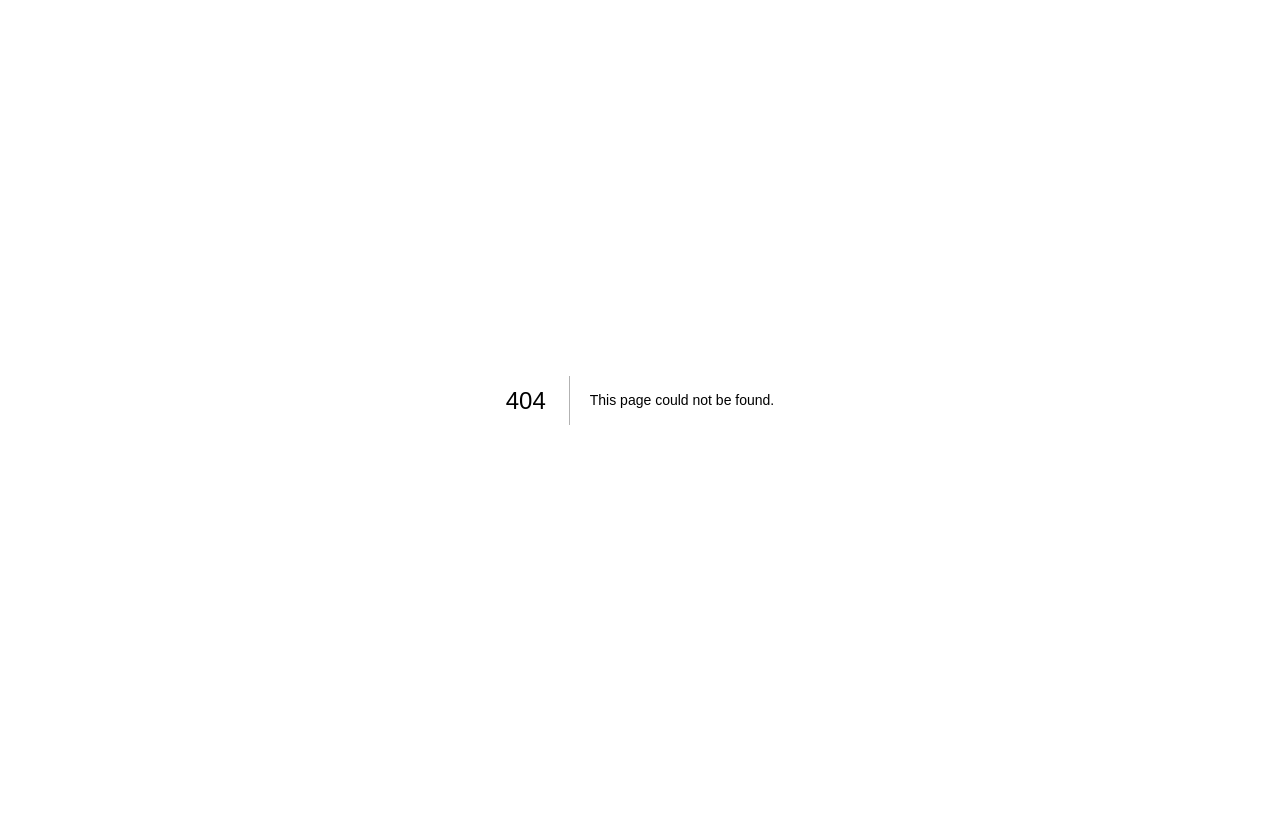
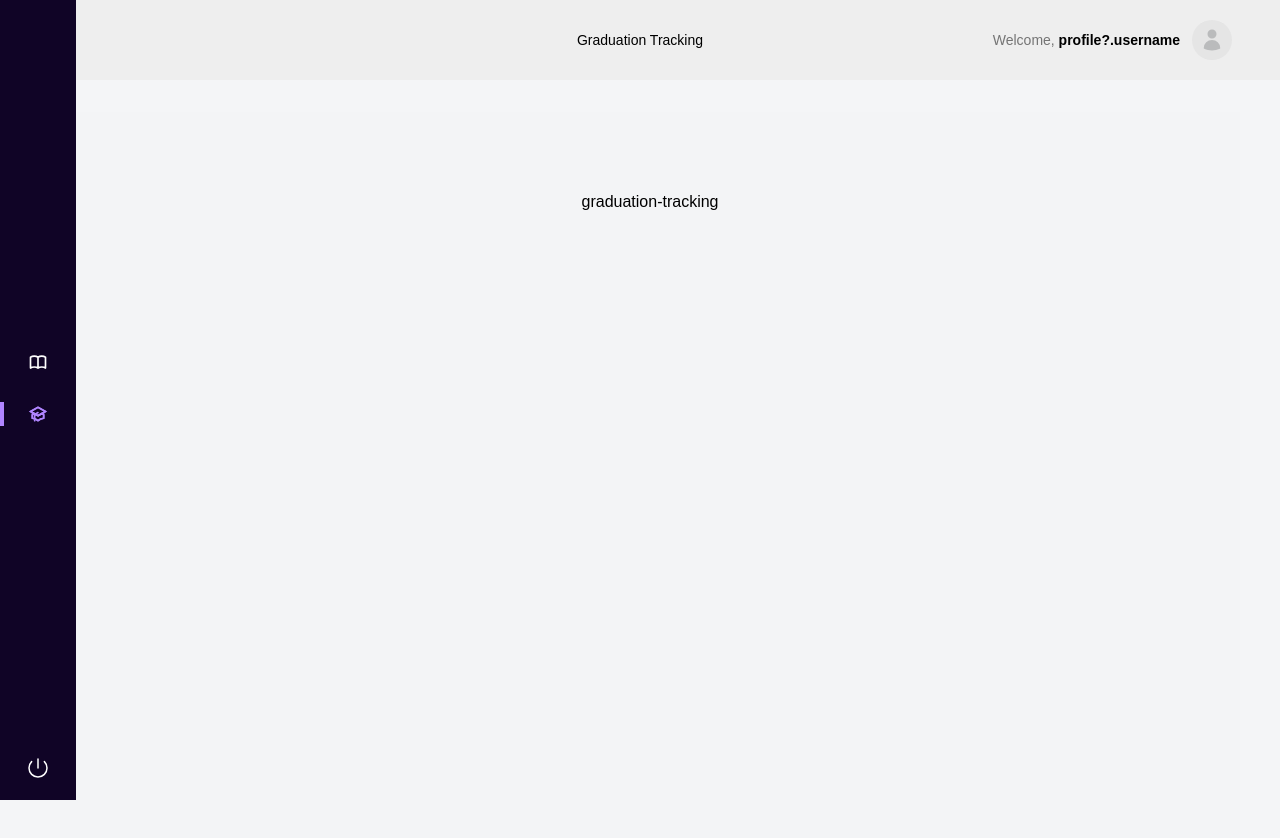
Before and after one commit to pawakrai/scholastic-planner-ms, a Next.js app in the folder scholastic-planner-fe/: page /graduation-tracking in a window 1280 px wide. Before the commit this address had no page. Shown: the top 838 px of the page. Before the commit the page ends 800 px from the top, so only its background shows below. Built offline with nearby package versions, Linux system fonts and the light colour scheme.

Commit message:
Update navigation

```diff
--- a/scholastic-planner-fe/components/common/Layout/Layout.tsx
+++ b/scholastic-planner-fe/components/common/Layout/Layout.tsx
@@ -5,7 +5,7 @@
 import AuthenticationCheck from "@/hoc/AuthenticationCheck";
 import { Permission } from "@/utils/permissions";
 import { usePermission } from "@/contexts/auth/permission-context";
-import { UserIcon } from "@heroicons/react/outline";
+import { navigatorList } from "@/pages/_navigatorList";
 
 interface Props {
   children: JSX.Element;
@@ -29,27 +29,6 @@
   name: string;
   // permission: Permission[];
 }
-
-const navigatorList: NavigatorProps[] = [
-  {
-    icon: <UserIcon className="w-5" />,
-    pathName: "investor-management",
-    slug: "/investor-management",
-    name: "Investor management",
-    subMenu: [
-      {
-        slug: "/investor-list",
-        pathName: ["investor-list", "update-investor"],
-        name: "Investor management",
-      },
-      {
-        slug: "/draft-investor-list",
-        pathName: ["draft-investor-list", "create"],
-        name: "Draft investor management",
-      },
-    ],
-  },
-];
 
 const Layout: FC<Props> = ({ children, pageProps }: Props) => {
   const { hasPermission } = usePermission();
@@ -85,9 +64,9 @@
       router.push(`${navigator[0]?.slug}${navigator[0]?.subMenu[0].slug}`);
     }
 
-    if (!pageProps.mainPage && !hasPermission(...pageProps.permission)) {
-      router.push("/");
-    }
+    // if (!pageProps.mainPage && !hasPermission(...pageProps.permission)) {
+    //   router.push("/");
+    // }
   }, [router, mainNavigate]);
 
   return (
--- a/scholastic-planner-fe/components/common/Sidebar/Sidebar.tsx
+++ b/scholastic-planner-fe/components/common/Sidebar/Sidebar.tsx
@@ -13,24 +13,24 @@
 const Sidebar: FC<SidebarProps> = (props: SidebarProps) => {
   const { navigatorList, currentPage } = props;
   const { signOut } = useUser();
-
+  console.log("navigatorList, currentPage", navigatorList, currentPage);
   return (
-    <div className="fixed z-40 flex flex-col justify-between items-center py-5 w-[76px] h-full min-h-screen bg-white shadow-xl">
+    <div className="fixed z-40 flex flex-col justify-between items-center py-5 w-[76px] h-full min-h-screen bg-[#100426]">
       <div>{/* <Logo /> */}</div>
       <div className="grid grid-row-5 gap-7 w-full text-white">
         {navigatorList.map((item) => {
           return (
             <Link href={item.slug} key={item.pathName}>
               <div
-                className="flex w-full justify-center items-center relative h-6 text-black cursor-pointer"
+                className="flex w-full justify-center items-center relative h-6 text-white cursor-pointer"
                 key={item.pathName}
               >
                 {item.pathName === currentPage && (
-                  <div className="absolute h-full w-1 bg-token-purple rounded-navbar left-0" />
+                  <div className="absolute h-full w-1 bg-[#b085ff] rounded-navbar left-0" />
                 )}
                 <div
                   className={`${
-                    item.pathName === currentPage ? "text-violet-600" : ""
+                    item.pathName === currentPage ? "text-[#b085ff]" : ""
                   }`}
                 >
                   {item.icon}
@@ -40,7 +40,7 @@
           );
         })}
       </div>
-      <div className="flex w-full justify-center relative h-6 text-black cursor-pointer">
+      <div className="flex w-full justify-center relative h-6 text-white cursor-pointer">
         <div onClick={signOut}>
           <svg
             xmlns="http://www.w3.org/2000/svg"
--- a/scholastic-planner-fe/components/common/Topbar/Topbar.tsx
+++ b/scholastic-planner-fe/components/common/Topbar/Topbar.tsx
@@ -62,7 +62,7 @@
   return (
     <div
       className={cn(
-        `h-14	grid grid-cols-3 items-center pl-sidebar h-heightOfTopbar sticky top-0 bg-grey-1 z-30 transition-all duration-150 bg-[#EEEEEE] `,
+        `h-[80px]	grid grid-cols-3 items-center pl-sidebar h-heightOfTopbar sticky top-0 bg-grey-1 z-30 transition-all duration-150 bg-[#EEEEEE] `,
         { "shadow-magical": hasScrolled }
       )}
     >
--- /dev/null
+++ b/scholastic-planner-fe/pages/_navigatorList.tsx
@@ -0,0 +1,31 @@
+import { NavigatorProps } from "@/components/common/Layout/Layout";
+import { BookOpenIcon, AcademicCapIcon } from "@heroicons/react/outline";
+
+export const navigatorList: NavigatorProps[] = [
+  {
+    icon: <BookOpenIcon className="w-5" />,
+    pathName: "courses",
+    slug: "/courses",
+    name: "Courses management",
+    subMenu: [
+      {
+        slug: "/",
+        pathName: ["courses-list"],
+        name: "Courses management",
+      },
+    ],
+  },
+  {
+    icon: <AcademicCapIcon className="w-5" />,
+    pathName: "graduation-tracking",
+    slug: "/graduation-tracking",
+    name: "Graduation Tracking",
+    subMenu: [
+      {
+        slug: "/",
+        pathName: ["graduation-tracking"],
+        name: "Graduation Tracking",
+      },
+    ],
+  },
+];
--- /dev/null
+++ b/scholastic-planner-fe/pages/courses/index.tsx
@@ -0,0 +1,13 @@
+import Layout from "@/components/common/Layout/Layout";
+function Home() {
+  return (
+    <div
+      className={`grid grid-rows-[20px_1fr_20px] items-center justify-items-center min-h-screen p-8 pb-20 gap-16 sm:p-20 font-[family-name:var(--font-geist-sans)]`}
+    >
+      Courses page
+    </div>
+  );
+}
+
+Home.Layout = Layout;
+export default Home;
--- /dev/null
+++ b/scholastic-planner-fe/pages/graduation-tracking/index.tsx
@@ -0,0 +1,13 @@
+import Layout from "@/components/common/Layout/Layout";
+function Home() {
+  return (
+    <div
+      className={`grid grid-rows-[20px_1fr_20px] items-center justify-items-center min-h-screen p-8 pb-20 gap-16 sm:p-20 font-[family-name:var(--font-geist-sans)]`}
+    >
+      graduation-tracking
+    </div>
+  );
+}
+
+Home.Layout = Layout;
+export default Home;
```
Also changed, not shown: scholastic-planner-fe/pages/fonts/GeistMonoVF.woff (deleted), scholastic-planner-fe/pages/fonts/GeistVF.woff (deleted).
